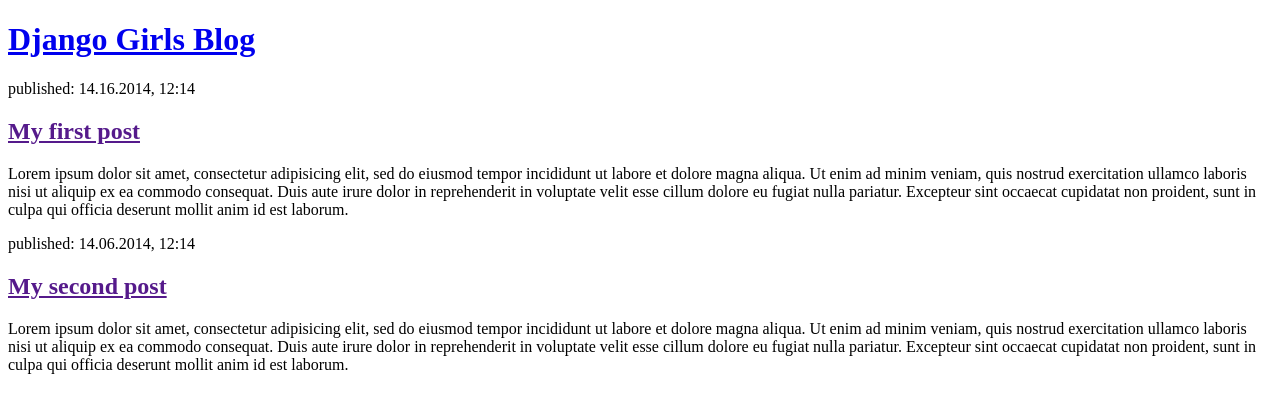
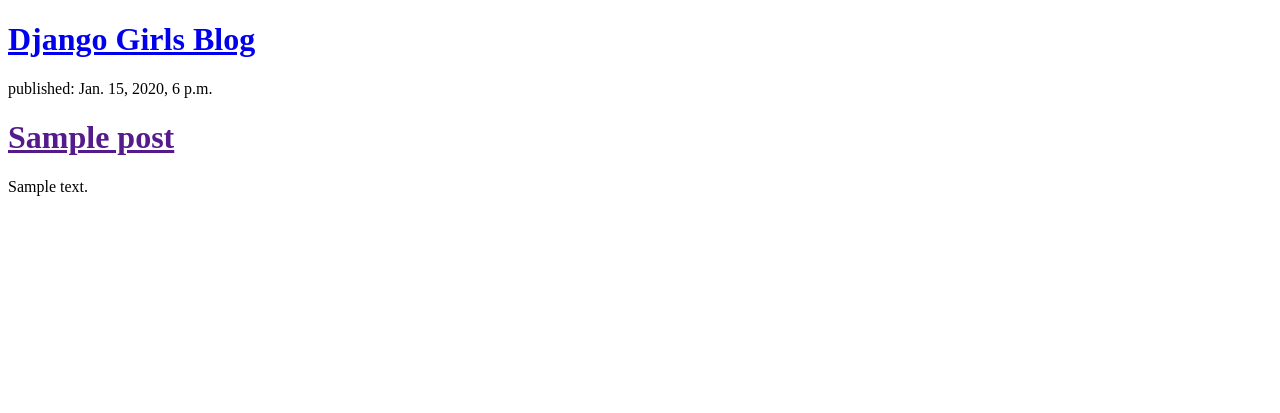
Before and after one commit to liangsongyou/my-first-blog, a Django app: template blog/templates/blog/post_list.html in a window 1280 px wide. Shown: the top 413 px of the page. Run offline with Django 3.2, Linux system fonts and the light colour scheme; the template is opened without the code that fills it: values that come from a table or form of the project are taken from there, others are empty; tables that the repository leaves empty hold one stand-in row (values such as "Sample post").

Commit message:
Modified templates to display posts from database.

```diff
--- a/blog/templates/blog/post_list.html
+++ b/blog/templates/blog/post_list.html
@@ -8,31 +8,13 @@
         <h1><a href="/">Django Girls Blog</a></h1>
     </div>
 
-    <div>
-        <p>published: 14.16.2014, 12:14</p>
-        <h2><a href="">My first post</a></h2>
-        <p>
-            Lorem ipsum dolor sit amet, consectetur adipisicing elit, sed do eiusmod
-            tempor incididunt ut labore et dolore magna aliqua. Ut enim ad minim veniam,
-            quis nostrud exercitation ullamco laboris nisi ut aliquip ex ea commodo
-            consequat. Duis aute irure dolor in reprehenderit in voluptate velit esse
-            cillum dolore eu fugiat nulla pariatur. Excepteur sint occaecat cupidatat non
-            proident, sunt in culpa qui officia deserunt mollit anim id est laborum.
-        </p>
-    </div>
-
-    <div>
-        <p>published: 14.06.2014, 12:14</p>
-        <h2><a href="">My second post</a></h2>
-        <p>
-            Lorem ipsum dolor sit amet, consectetur adipisicing elit, sed do eiusmod
-            tempor incididunt ut labore et dolore magna aliqua. Ut enim ad minim veniam,
-            quis nostrud exercitation ullamco laboris nisi ut aliquip ex ea commodo
-            consequat. Duis aute irure dolor in reprehenderit in voluptate velit esse
-            cillum dolore eu fugiat nulla pariatur. Excepteur sint occaecat cupidatat non
-            proident, sunt in culpa qui officia deserunt mollit anim id est laborum.
-        </p>
-    </div>
+   {% for post in posts %}
+       <div>
+           <p>published: {{ post.published_date }}</p>
+           <h1><a href="">{{ post.title }}</a></h1>
+           <p>{{ post.text|linebreaksbr }}</p>
+       </div>
+   {% endfor %}
 
 </body>
 </html>
```
Also changed, not shown: blog/views.py (+6 -1 lines).
